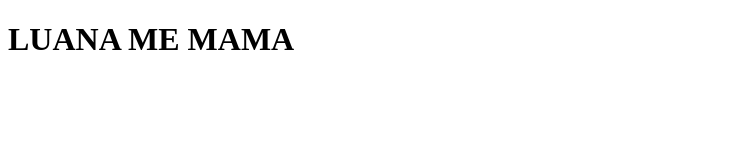
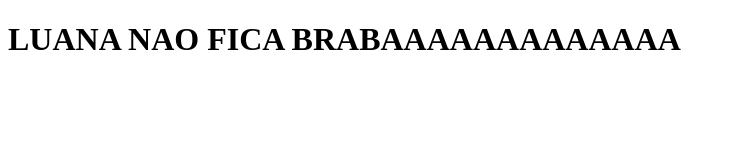
Before and after one commit to papaganesha/papaganesha.github.io, a plain HTML site: page build/index.html in a window 1280 px wide. Shown: the whole page, without its empty margins (0-736 px from the left). Drawn offline with Linux system fonts and the light colour scheme.

Commit message:
adding build folder

```diff
--- a/build/index.html
+++ b/build/index.html
@@ -22,7 +22,7 @@
 		(adsbygoogle = window.adsbygoogle || []).push({});
 	</script>
 
-	<h1>LUANA ME MAMA</h1>
+	<h1>LUANA NAO FICA BRABAAAAAAAAAAAAA</h1>
 
 	<script async src="https://pagead2.googlesyndication.com/pagead/js/adsbygoogle.js?client=ca-pub-9536088194099328"
 		crossorigin="anonymous"></script>
```
